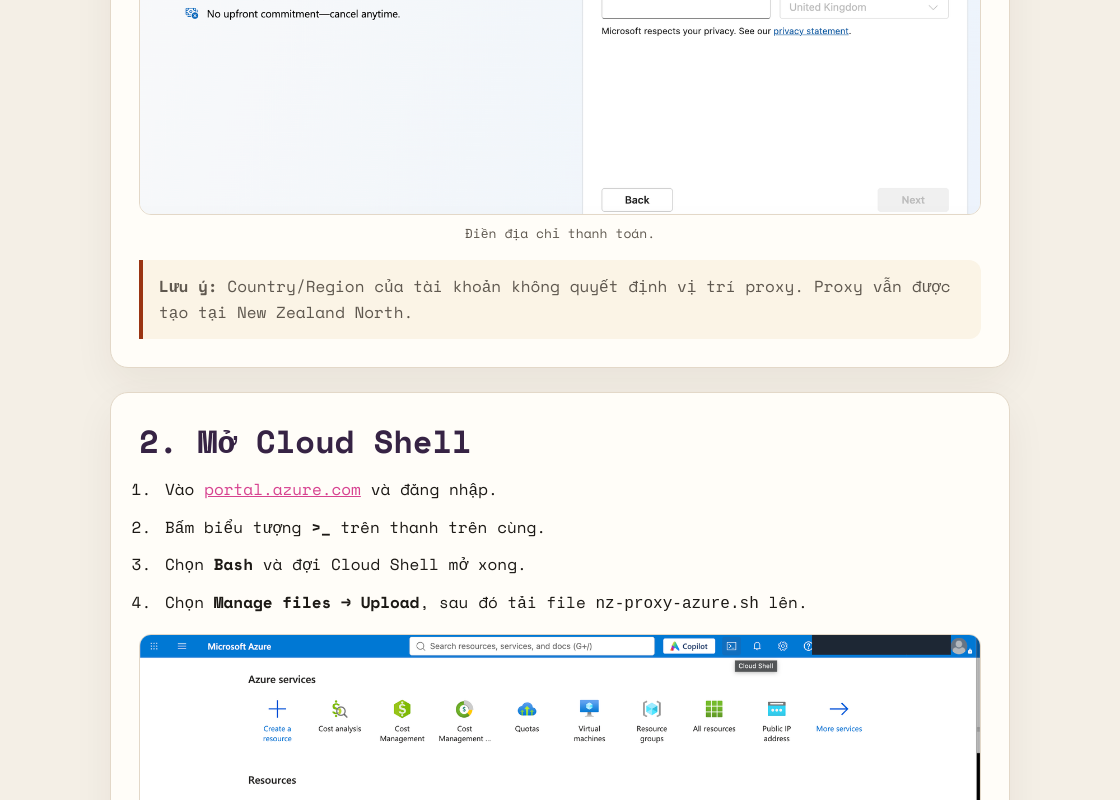
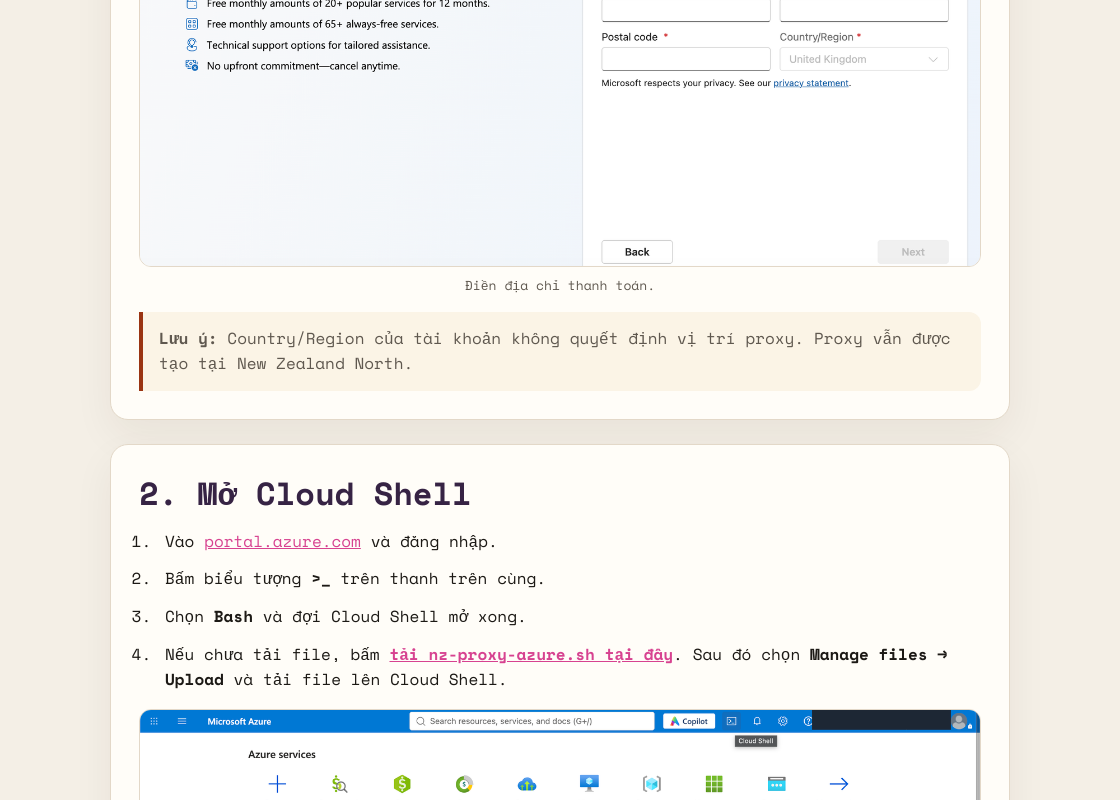
Before and after one commit to vuquangisbleeding/WHZ-TOOL-2026, an Electron app: page web/Huong-dan-Proxy-NZ-Azure.html in a window 1120 px wide. Shown: the part 2000-2800 px from the top of the page. Drawn offline with nearby package versions, Linux system fonts and the light colour scheme.

Commit message:
feat: add download link for nz-proxy-azure.sh and improve instructions in the proxy guide

```diff
--- a/web/Huong-dan-Proxy-NZ-Azure.html
+++ b/web/Huong-dan-Proxy-NZ-Azure.html
@@ -54,6 +54,7 @@
   <main class="proxy-main">
     <header class="proxy-hero">
       <h1>Hướng dẫn tạo proxy New Zealand trên Azure</h1>
+      <p><a class="button button-primary" href="nz-proxy-azure.sh" download="nz-proxy-azure.sh">Tải file nz-proxy-azure.sh</a></p>
     </header>
 
     <section class="proxy-step" id="register">
@@ -76,7 +77,7 @@
         <li>Vào <a href="https://portal.azure.com">portal.azure.com</a> và đăng nhập.</li>
         <li>Bấm biểu tượng <strong>&gt;_</strong> trên thanh trên cùng.</li>
         <li>Chọn <strong>Bash</strong> và đợi Cloud Shell mở xong.</li>
-        <li>Chọn <strong>Manage files → Upload</strong>, sau đó tải file <code>nz-proxy-azure.sh</code> lên.</li>
+        <li>Nếu chưa tải file, bấm <a href="nz-proxy-azure.sh" download="nz-proxy-azure.sh"><strong>tải nz-proxy-azure.sh tại đây</strong></a>. Sau đó chọn <strong>Manage files → Upload</strong> và tải file lên Cloud Shell.</li>
       </ol>
       <figure><img src="images/proxy-step-4.png" alt="Trang chính Azure với biểu tượng Cloud Shell trên thanh công cụ"><figcaption>Mở Cloud Shell từ portal Azure.</figcaption></figure>
     </section>
```
Also changed, not shown: 1 other file.
